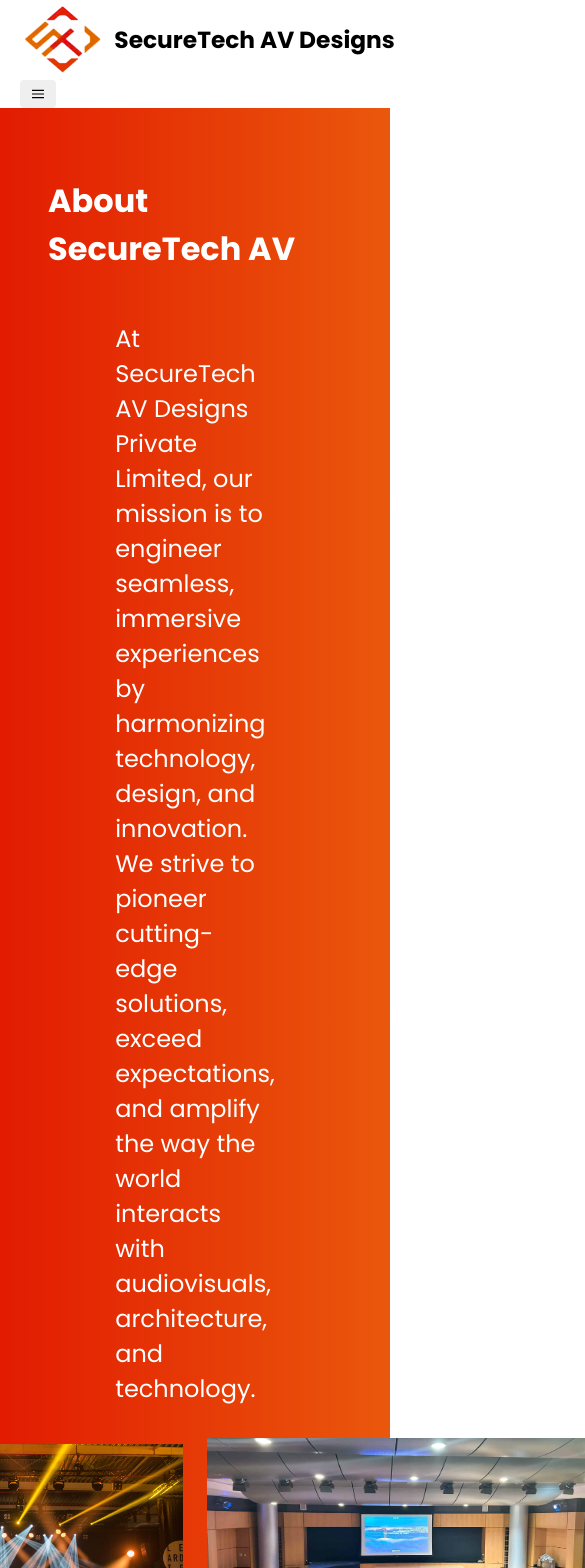
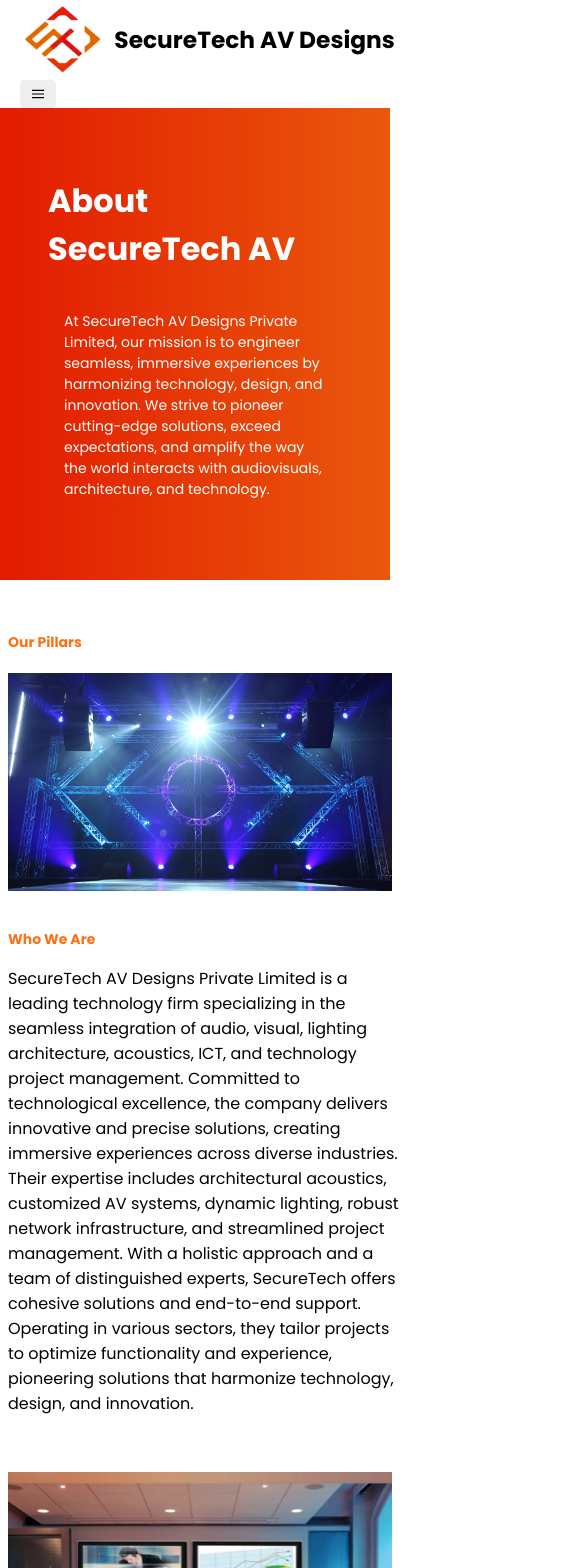
Before and after one commit to AshishBhardwaj01/securetech, a React (Vite) app: page /AboutUs in a window 390 px wide. Shown: the top 1568 px of the page, 585 px wide, since content can reach past the window. Built offline with nearby package versions, Linux system fonts and the light colour scheme; a web font is replaced by a local one.

Commit message:
"Updated styles and layouts in AboutBody, Aboutsolution, Head, and review components"

```diff
--- a/src/components/AboutBody.jsx
+++ b/src/components/AboutBody.jsx
@@ -8,19 +8,19 @@
 
 const Body = ({ className = "" }) => {
   return (
-    <div className={`px-40 py-10 ${className}`}>
-      <h2 className="text-orange-500 text-xl mb-10">Our Pillars</h2>
+    <div className={`px-40 lg:px-2 py-10 ${className}`}>
+      <h2 className="text-orange-500 text-xl lg:text-sm lg:mb-5 mb-10">Our Pillars</h2>
 
-      <div className="grid gap-20">
-        <div className="flex flex-row md:flex-row items-start gap-20">
+      <div className="grid gap-20 lg:gap-10 ">
+        <div className="flex flex-row md:flex-row lg:flex-col lg:items-center items-start lg:gap-5 gap-20">
           <img
             src={image1}
             alt="SecureTech AV Designs Private Limited"
-            className="w-1/3 md:w-1/3 h-auto mb-4 md:mb-0 md:mr-4"
+            className="w-1/3 md:w-1/3 lg:w-96 h-auto mb-4 lg:mb-1 md:mb-0 md:mr-4"
           />
 
           <div className="flex-1">
-            <h3 className="text-orange-500 text-2xl font-bold mb-2">
+            <h3 className="text-orange-500 text-2xl lg:text-sm font-bold mb-2">
               Who We Are
             </h3>
             <p>
@@ -41,11 +41,11 @@
           </div>
         </div>
 
-        <div className="flex flex-row md:flex-row items-start gap-20">
+        <div className="flex flex-row lg:flex-col md:flex-row lg:items-center items-start lg:gap-5 gap-20">
           <img
             src={image2}
             alt="What We Do"
-            className="w-1/3 md:w-1/3 h-80 mb-4 md:mb-0 md:mr-4"
+            className="w-1/3 md:w-1/3 lg:w-96  h-80 mb-4 md:mb-0 md:mr-4"
           />
           <div className="flex-1">
             <h3 className="text-orange-500 text-2xl font-bold mb-2">
@@ -68,11 +68,11 @@
           </div>
         </div>
 
-        <div className="flex flex-row md:flex-row items-start gap-20">
+        <div className="flex flex-row lg:flex-col md:flex-row lg:items-center items-start lg:gap-5 gap-20">
           <img
             src={image3}
             alt="Solution & Integration"
-            className="w-1/3 md:w-1/3 h-auto mb-4 md:mb-0 md:mr-4"
+            className="w-1/3 md:w-1/3 lg:w-96  h-auto mb-4 md:mb-0 md:mr-4"
           />
           <div className="flex-1">
             <h3 className="text-orange-500 text-2xl font-bold mb-2">
@@ -97,11 +97,11 @@
           </div>
         </div>
 
-        <div className="flex flex-row md:flex-row items-start gap-20">
+        <div className="flex flex-row lg:flex-col md:flex-row lg:items-center items-start lg:gap-5 gap-20">
           <img
             src={image4}
             alt="Methodology & Process"
-            className="w-1/3 md:w-1/3 h-80 mb-4 md:mb-0 md:mr-4"
+            className="w-1/3 md:w-1/3 lg:w-96  h-80 mb-4 md:mb-0 md:mr-4"
           />
           <div className="flex-1">
             <h3 className="text-orange-500 text-2xl font-bold mb-2">
@@ -125,11 +125,11 @@
           </div>
         </div>
 
-        <div className="flex flex-row md:flex-row items-start gap-20">
+        <div className="flex flex-row lg:flex-col md:flex-row lg:items-center items-start lg:gap-5 gap-20">
           <img
             src={image5}
             alt="Our Vision"
-            className="w-1/3 md:w-1/3 h-auto mb-4 md:mb-0 md:mr-4"
+            className="w-1/3 md:w-1/3 lg:w-96  h-auto mb-4 md:mb-0 md:mr-4"
           />
           <div className="flex-1">
             <h3 className="text-orange-500 text-2xl font-bold mb-2">
--- a/src/components/Aboutsolution.jsx
+++ b/src/components/Aboutsolution.jsx
@@ -87,7 +87,7 @@
       Our Audio Video Solutions are tailored to enhance productivity, engagement, and overall user experience, making them ideal for businesses, educational institutions, healthcare facilities, and entertainment venues. With a focus on cutting-edge technology and exceptional service, we strive to provide solutions that meet the unique needs of each client.      </p>
 
       {/* Cards Section */}
-      <div className="grid grid-cols-4 md:grid-cols-4 gap-8 w-full max-w-6xl">
+      <div className="grid grid-cols-4 md:grid-cols-4 lg:grid-cols-2 gap-8 w-full max-w-6xl">
         {/* Card 1 */}
         <div className="bg-white rounded-lg p-6 flex flex-col items-center justify-center shadow-lg">
         <svg xmlns="http://www.w3.org/2000/svg" className="h-12 w-12 text-blue-500 mb-4" viewBox="0 0 20 20" fill="currentColor">
--- a/src/components/Head.jsx
+++ b/src/components/Head.jsx
@@ -8,13 +8,13 @@
 const Head = ({ className = "" }) => {
   return (
     <div
-      className={`p-12 items-center justify-center bg-gradient-to-r from-orangered-200 to-orange-600 ${className}`}
+      className={`p-12 items-center justify-center lg:overflow-hidden bg-gradient-to-r from-orangered-200 to-orange-600 ${className}`}
     >
       <div className="flex flex-col items-center justify-center">
         <h1 className="text-white font-poppins text-4xl font-bold mb-6">
           About SecureTech AV
         </h1>
-        <p className="text-white text-lg font-poppins flex flex-col px-20 mb-8">
+        <p className="text-white text-lg lg:text-sm lg:px-4 font-poppins flex flex-col px-20 mb-8">
           At SecureTech AV Designs Private Limited, our mission is to engineer
           seamless, immersive experiences by harmonizing technology, design, and
           innovation. We strive to pioneer cutting-edge solutions, exceed
@@ -22,7 +22,7 @@
           audiovisuals, architecture, and technology.
         </p>
       </div>
-      <div className="flex flex-row items-center justify-center gap-6">
+      <div className="flex flex-row lg:hidden items-center justify-center gap-6">
         <div className="flex flex-col items-center justify-center gap-10 ">
           <img src={image1} alt="Event" className="w-96 max-h-60" />
           <img src={image3} alt="Auditorium" className="w-96 max-h-60" />
--- a/src/components/review.jsx
+++ b/src/components/review.jsx
@@ -367,7 +367,7 @@
     setCurrentIndex((prevIndex) => (prevIndex + 3) % reviews.length);
   };
   return (
-    <div className={`flex flex-col gap-20 ${className}`}>
+    <div className={`flex flex-col gap-20  ${className}`}>
         {/* Title Section */}
         <div className="flex flex-col items-center justify-center py-0 px-2 box-border w-full text-center text-black">
             <h1 className="text-2.5xl leading-normal font-semibold font-poppins text-black">
```
